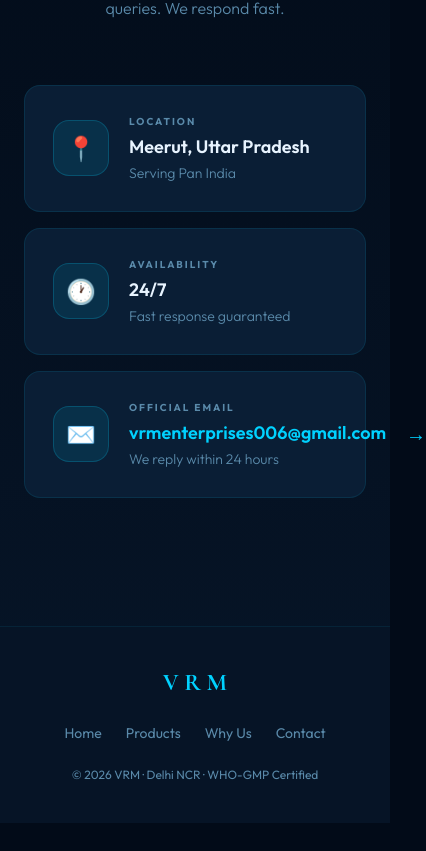
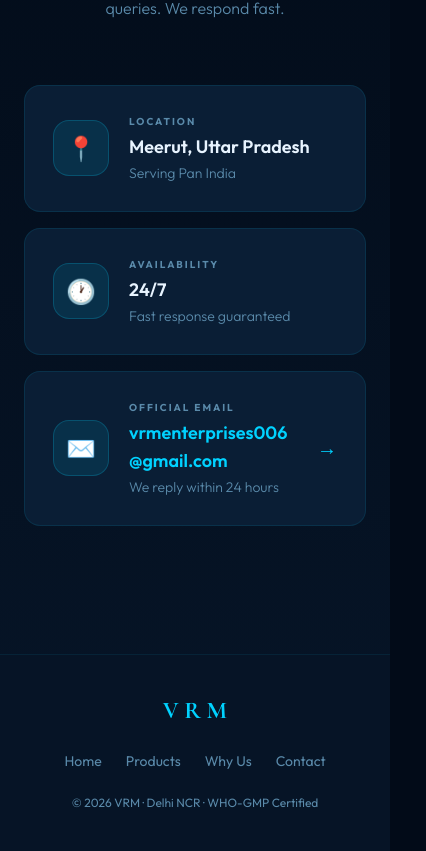
Before and after one commit to viraj00007/vrm-enterprises, a React (Vite) app: page / in a window 390 px wide. Shown: the part 7167-8018 px from the top of the page, 426 px wide, since content can reach past the window. Before the commit the page ends 7990 px from the top, so only its background shows below. Built offline with nearby package versions, Linux system fonts and the light colour scheme; no server answers.

Commit message:
fix email overflow on mobile

```diff
--- a/src/components/Contact.jsx
+++ b/src/components/Contact.jsx
@@ -61,7 +61,7 @@ export default function Contact() {
                 <div className="text-[10px] font-bold tracking-[2px] uppercase mb-1" style={{ color: '#5a8aaa' }}>
                   {c.label}
                 </div>
-                <div className="text-lg font-semibold" style={{ color: c.link ? '#00d2ff' : '#e8f4ff' }}>{c.value}</div>
+                <div className="text-lg font-semibold break-all" style={{ color: c.link ? '#00d2ff' : '#e8f4ff' }}>{c.value}</div>
                 <div className="text-sm mt-0.5 font-light" style={{ color: '#5a8aaa' }}>{c.sub}</div>
               </div>
               {c.link && (
```
